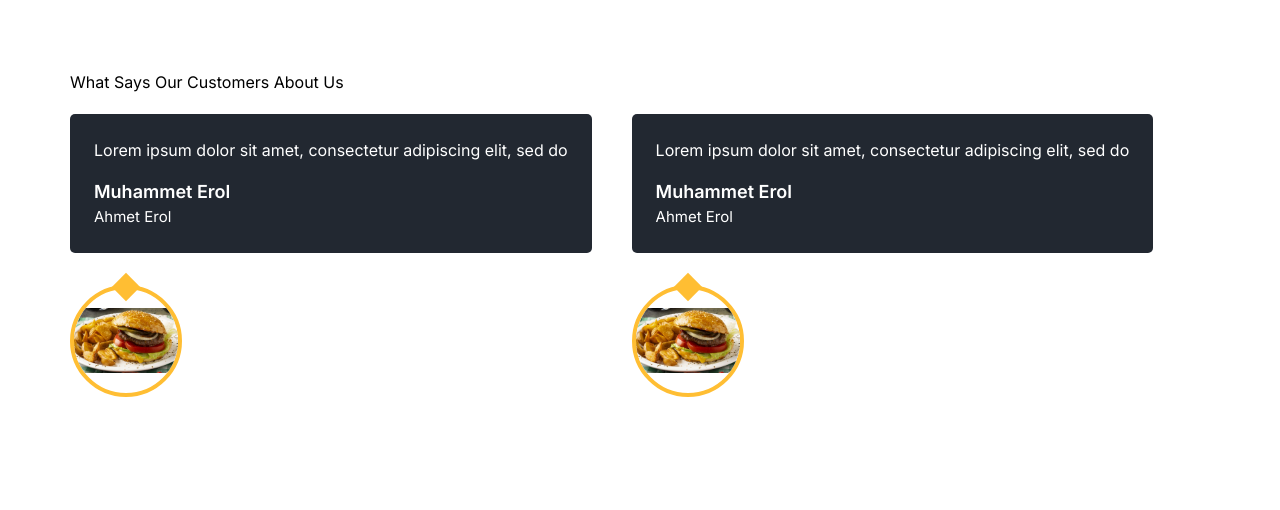
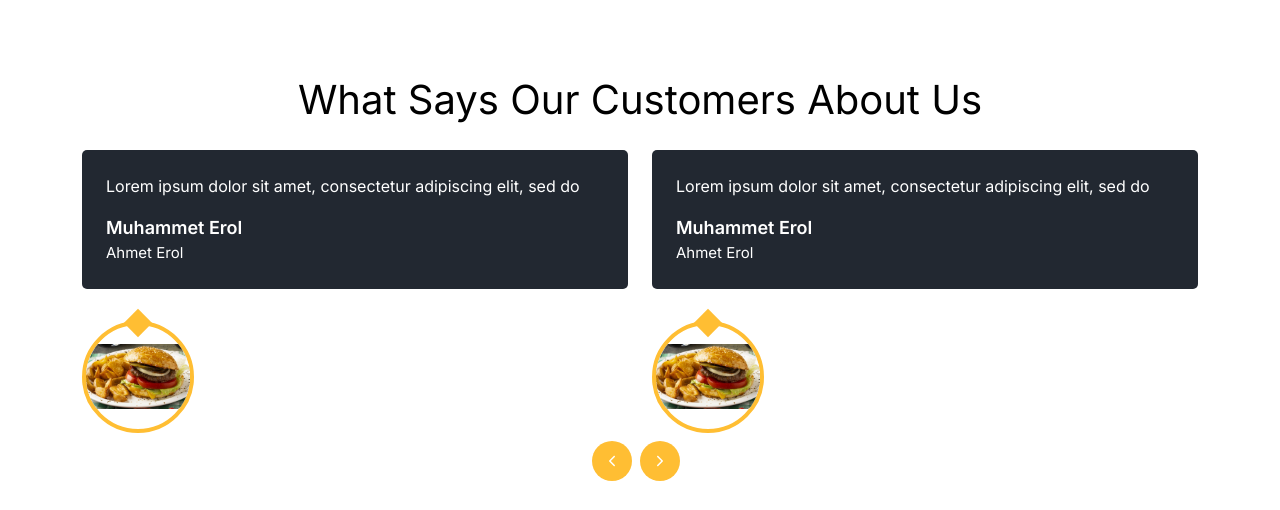
Before and after one commit to muhammeterl1912/food_ordering-app, a Next.js app: page / in a window 1280 px wide. Shown: the part 4150-4660 px from the top of the page. Before the commit the page ends 4627 px from the top, so only its background shows below. Built offline with nearby package versions, Linux system fonts and the light colour scheme.

Commit message:
added customer slider.

```diff
--- a/src/components/customers/CustomerItem.jsx
+++ b/src/components/customers/CustomerItem.jsx
@@ -2,7 +2,7 @@
 
 const CustomerItem = ({ imgSrc }) => {
   return (
-    <div className="mt-5">
+    <div className="mt-5 mx-3">
       <div className="p-6 bg-secondary text-white rounded-[5px]">
         <p>Lorem ipsum dolor sit amet, consectetur adipiscing elit, sed do</p>
         <div className="flex flex-col mt-4">
--- a/src/components/customers/Customers.jsx
+++ b/src/components/customers/Customers.jsx
@@ -1,14 +1,62 @@
+"use client"
 import React from "react";
 import CustomerItem from "./CustomerItem";
+import Slider from "react-slick";
+import { IoIosArrowBack, IoIosArrowForward } from "react-icons/io";
+const Customers = () => {
+  function NextBtn({ onClick }) {
+    return (
+      <button
+        className="absolute -bottom-12 left-1/2 bg-primary flex items-center justify-center w-10 h-10 rounded-full text-white"
+        onClick={onClick}
+      >
+        <IoIosArrowForward />
+      </button>
+    );
+  }
 
-const Customers = () => {
+  function PrevBtn({ onClick }) {
+    return (
+      <button
+        className="absolute -bottom-12 right-1/2 bg-primary flex items-center justify-center w-10 h-10 rounded-full text-white mr-2"
+        onClick={onClick}
+      >
+        <IoIosArrowBack />
+      </button>
+    );
+  }
+
+  const settings = {
+    dots: false,
+    infinite: true,
+    speed: 500,
+    slidesToShow: 2,
+    slidesToScroll: 1,
+    autoplay: true,
+    autoplaySpeed: 3500,
+    arrows: true,
+    nextArrow: <NextBtn />,
+    prevArrow: <PrevBtn />,
+    responsive: [
+      {
+        breakpoint: 768,
+        settings: {
+          slidesToShow: 1,
+        },
+      },
+    ],
+  };
+
   return (
     <div className="container mx-auto my-20">
-      <div addClass="text-[40px] text-center">What Says Our Customers About Us</div>
-      <div className="flex gap-x-10">
-        <CustomerItem imgSrc="/images/burger-sunum-yemekcom.jpg"/>
-        <CustomerItem imgSrc= "/images/burger-sunum-yemekcom.jpg" />
-      </div>
+      <div className="text-[40px] text-center">What Says Our Customers About Us</div>
+      <Slider {...settings}>
+        <CustomerItem imgSrc="/images/burger-sunum-yemekcom.jpg" />
+        <CustomerItem imgSrc="/images/burger-sunum-yemekcom.jpg" />
+        <CustomerItem imgSrc="/images/burger-sunum-yemekcom.jpg" />
+        <CustomerItem imgSrc="/images/burger-sunum-yemekcom.jpg" />
+
+      </Slider>
     </div>
   );
 };
```
